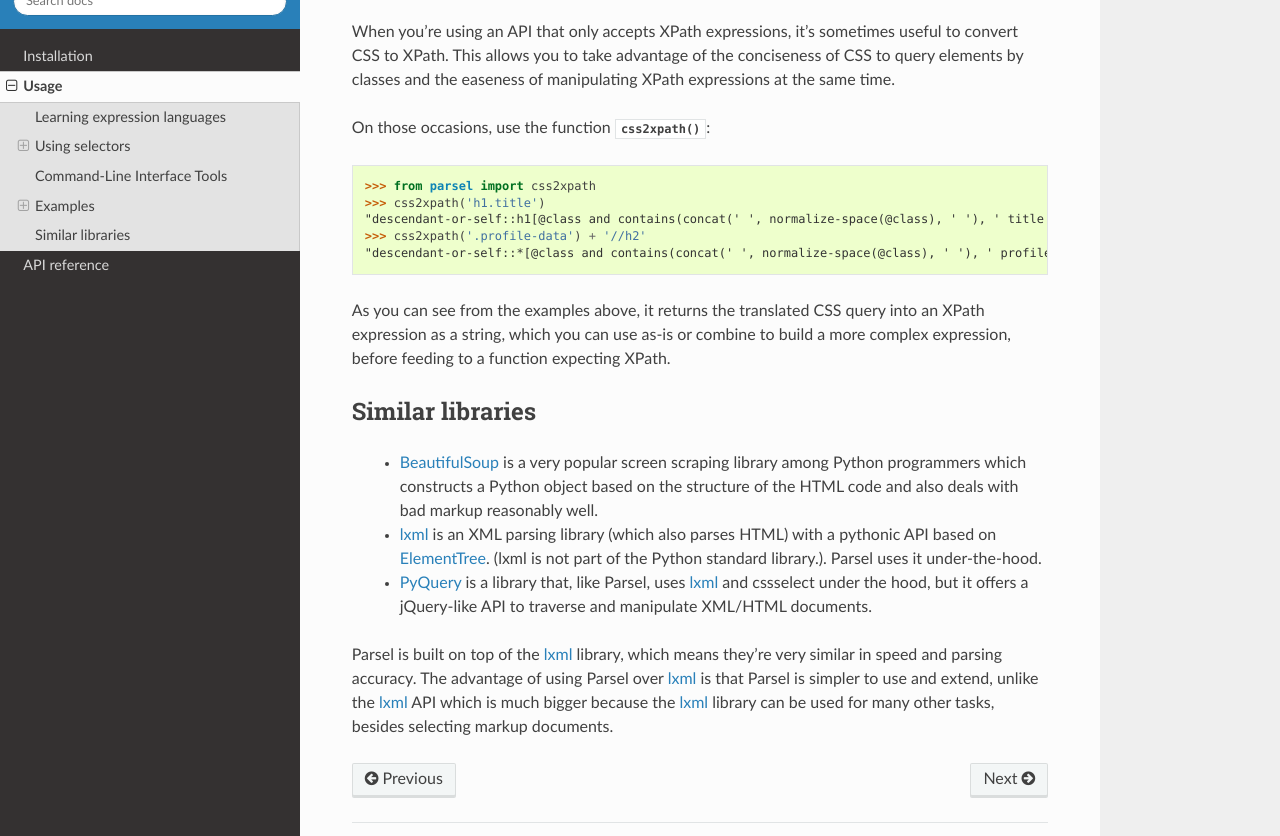
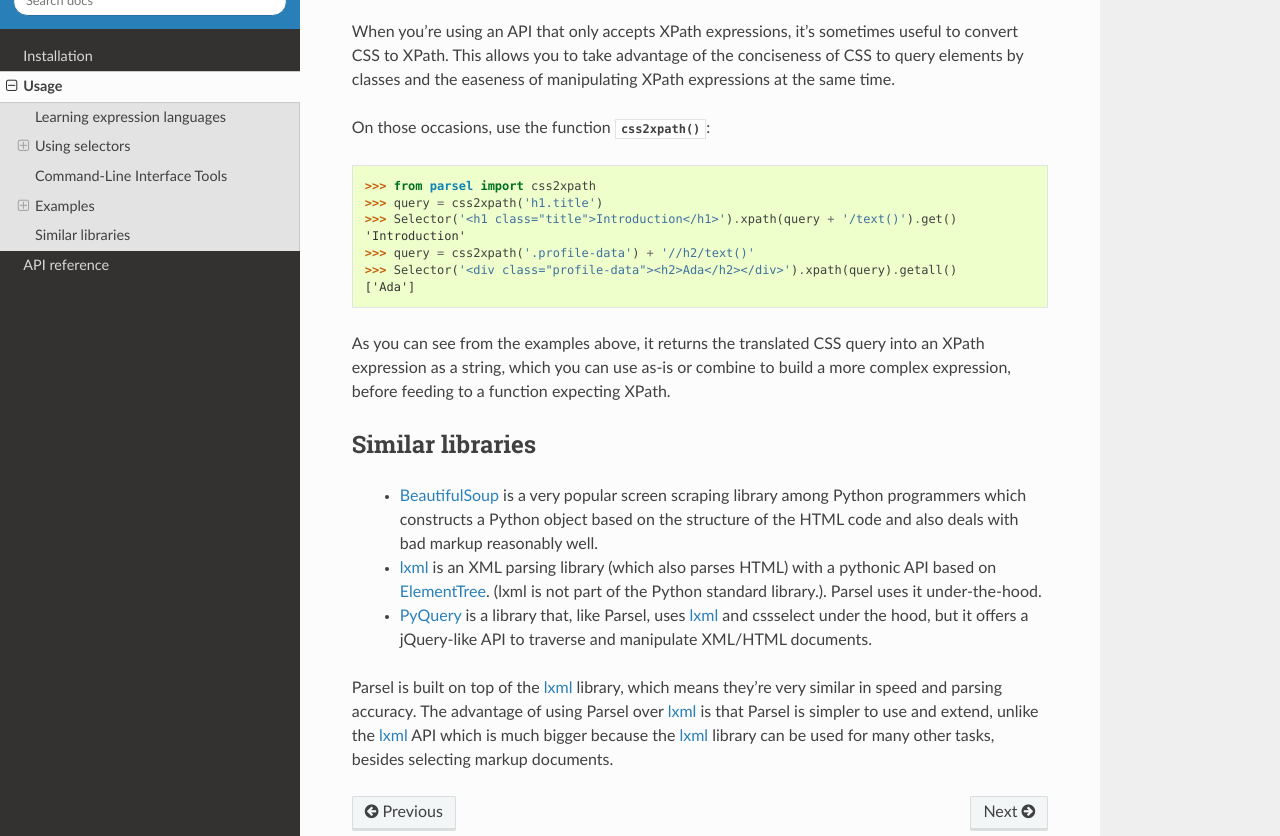
Before and after one commit to scrapy/parsel, a Sphinx documentation site: the page built from docs/usage.rst, in a window 1280 px wide and 900 px high, scrolled down 24527 px, cut to the strip 64-900 px from the top of the window. Built offline with Sphinx 7.4.7 and the Read the Docs theme 3.1.0, drawn with Linux system fonts in a browser that asks for light colours.

Commit message:
Keep CSS translation examples compatible with cssselect optimizations

```diff
--- a/docs/usage.rst
+++ b/docs/usage.rst
@@ -1308,10 +1308,12 @@ On those occasions, use the function :func:`~parsel.css2xpath`:
 ::
 
     >>> from parsel import css2xpath
-    >>> css2xpath('h1.title')
-    "descendant-or-self::h1[@class and contains(concat(' ', normalize-space(@class), ' '), ' title ')]"
-    >>> css2xpath('.profile-data') + '//h2'
-    "descendant-or-self::*[@class and contains(concat(' ', normalize-space(@class), ' '), ' profile-data ')]//h2"
+    >>> query = css2xpath('h1.title')
+    >>> Selector('<h1 class="title">Introduction</h1>').xpath(query + '/text()').get()
+    'Introduction'
+    >>> query = css2xpath('.profile-data') + '//h2/text()'
+    >>> Selector('<div class="profile-data"><h2>Ada</h2></div>').xpath(query).getall()
+    ['Ada']
 
 As you can see from the examples above, it returns the translated CSS query
 into an XPath expression as a string, which you can use as-is or combine to
```
Also changed, not shown: 1 other file.
